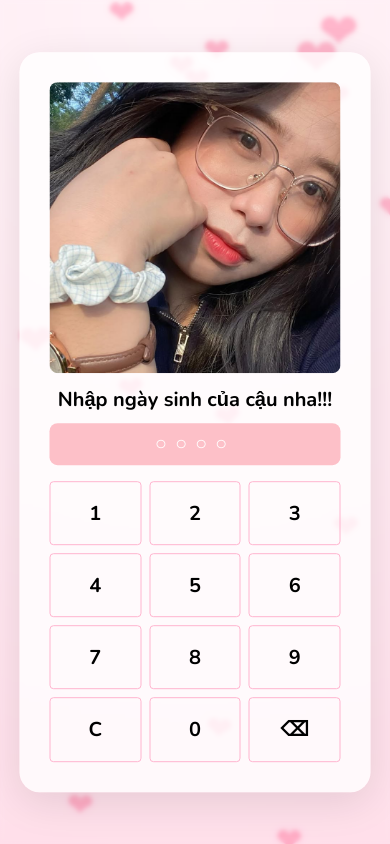
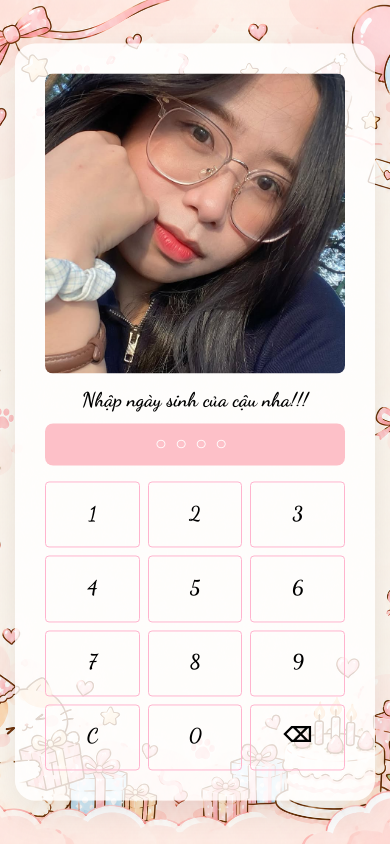
Before and after one commit to VDTien19/hpbd_hun, a React (Vite) app: page / in a window 390 px wide. Built offline with nearby package versions, Linux system fonts and the light colour scheme.

Commit message:
change background site and text font

```diff
--- a/src/components/CharacterImage/CharacterImage.module.scss
+++ b/src/components/CharacterImage/CharacterImage.module.scss
@@ -10,7 +10,7 @@
         height: 100%;
         aspect-ratio: 1/1;
         object-fit: cover;
-        object-position: bottom;
+        object-position: right;
     }
 }
 
--- a/src/components/GlobalStyles/GlobalStyle.scss
+++ b/src/components/GlobalStyles/GlobalStyle.scss
@@ -1,6 +1,6 @@
 // @import "tailwindcss";
 @import 'normalize.css';
-@import url('https://fonts.googleapis.com/css2?family=Baloo+2:wght@400..800&family=Nunito:ital,wght@0,200..1000;1,200..1000&display=swap');
+@import url('https://fonts.googleapis.com/css2?family=Caveat:wght@400..700&family=Dancing+Script:wght@400..700&family=Baloo+2:wght@400..800&family=Nunito:ital,wght@0,200..1000;1,200..1000&display=swap');
 
 * {
     box-sizing: border-box;
@@ -16,7 +16,7 @@ html {
 }
 
 body {
-    font-family: 'Nunito', sans-serif;
+    font-family: "Dancing Script", cursive;
     font-size: 1.6rem;
     line-height: 1.5;
     text-rendering: optimizeSpeed;
@@ -25,7 +25,7 @@ body {
 h1,
 h2,
 h3 {
-    font-family: 'Baloo 2', cursive;
+    font-family: 'Caveat', cursive;
 }
 
 :root {
--- a/src/components/Layout/BoxLayout/BoxLayout.jsx
+++ b/src/components/Layout/BoxLayout/BoxLayout.jsx
@@ -1,5 +1,3 @@
-import { Outlet } from "react-router-dom";
-
 import Layout from '../Layout';
 import styles from './BoxLayout.module.scss';
 
--- a/src/components/Layout/BoxLayout/BoxLayout.module.scss
+++ b/src/components/Layout/BoxLayout/BoxLayout.module.scss
@@ -1,5 +1,7 @@
 .box {
-    width: min(90%, 800px);
+    // width: min(90%, auto);
+    width: max-content;
+    // height: min(50%, 500px);
     // min-width: 68%;
     padding: 3rem;
 
--- a/src/components/Layout/Layout.jsx
+++ b/src/components/Layout/Layout.jsx
@@ -6,22 +6,18 @@ function Layout({ children }) {
         <div className={styles.layout}>
             <div className={styles.background} />
 
-            <div className={styles.hearts} aria-hidden="true">
+            {/* <div className={styles.hearts} aria-hidden="true">
                 {Array.from({ length: 25 }, (_, index) => (
                     <span
                         key={index}
                         className={styles.heart}
                     >
                         ❤
-                        {/* ♥ */}
-                        {/* ❤️ */}
-                        {/* 🎈 */}
-                        {/* 💗 */}
                     </span>
                 ))}
             </div>
 
-            <div className={styles.blur} />
+            <div className={styles.blur} /> */}
 
             <div className={styles.content}>
                 {/* <Outlet /> */}
--- a/src/components/Layout/Layout.module.scss
+++ b/src/components/Layout/Layout.module.scss
@@ -10,11 +10,25 @@
     inset: 0;
     z-index: 0;
 
-    background: radial-gradient(
-        circle at top,
-        #fff5f8,
-        #ffdce8
-    );
+    background-image: url('@/assets/images/background.png');
+    background-size: cover;
+    // background-position: center;
+    background-repeat: no-repeat;
+
+    // background: radial-gradient(
+    //     circle at top,
+    //     #fff5f8,
+    //     #ffdce8
+    // );
+}
+
+@media (max-width: 576px) {
+    .background {
+        background-image: url('@/assets/images/background_mobile.png');
+        background-size: cover;
+        background-position: center;
+        background-repeat: no-repeat;
+    }
 }
 
 .hearts {
```
